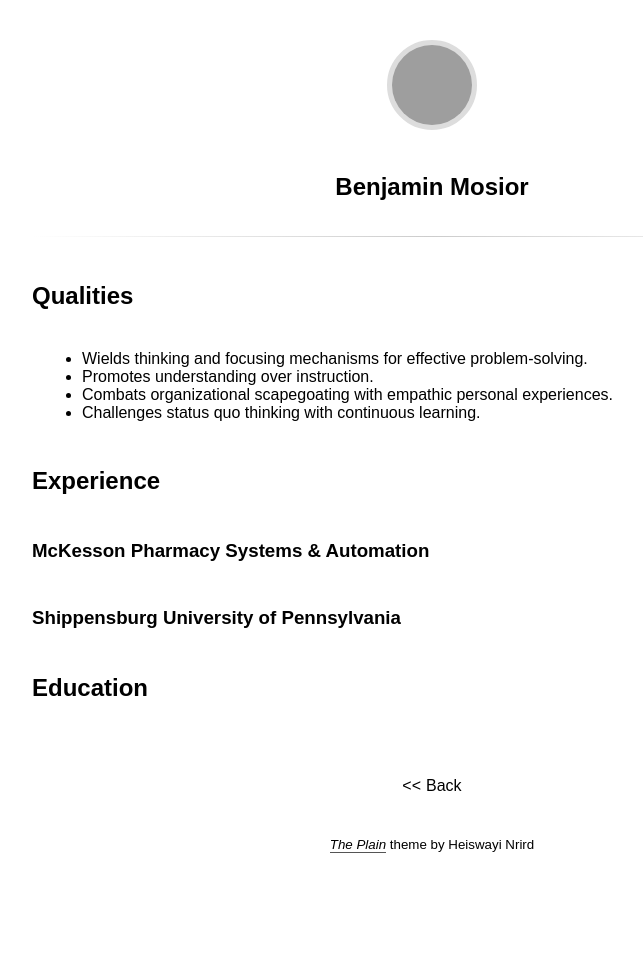
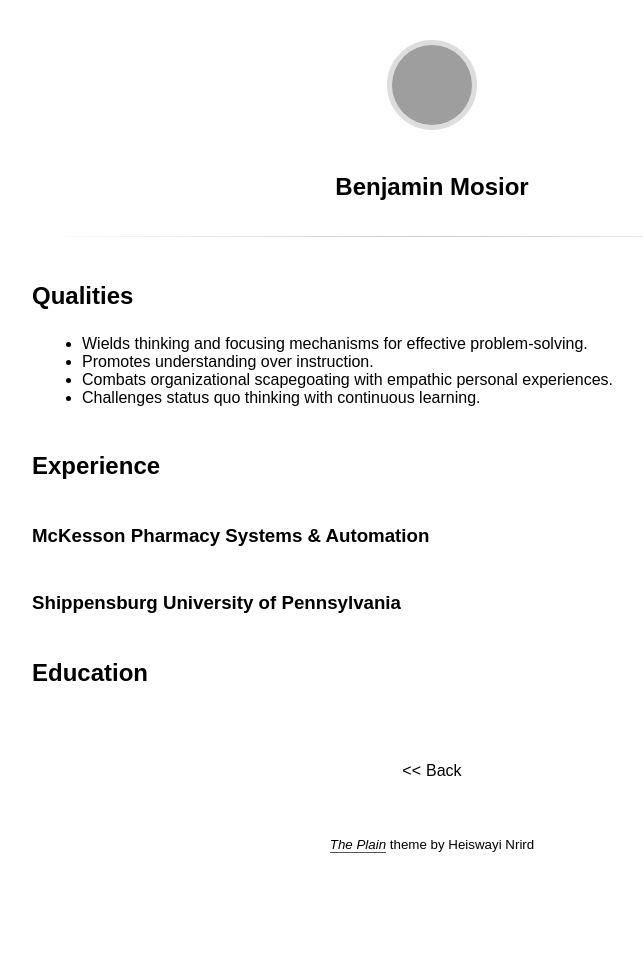
Before and after one commit to bemosior/bemosior.github.io, a Jekyll site: the page built from resume.md, in a window 1280 px wide. Shown: the whole page, without its empty margins (208-851 px from the left). Built offline with Jekyll 4.4.1, drawn with Linux system fonts in a browser that asks for light colours; some web fonts are replaced; grey boxes are pictures that could not be loaded.

Commit message:
List spacing now less aggressive.

```diff
--- a/_sass/main.scss
+++ b/_sass/main.scss
@@ -195,7 +195,7 @@ iframe {
 }
 ul,
 ol {
-  margin: 40px 0;
+  margin: 0px 0px 40px 0px;
   padding-left: 50px;
   li {
     word-wrap: break-word;
```
